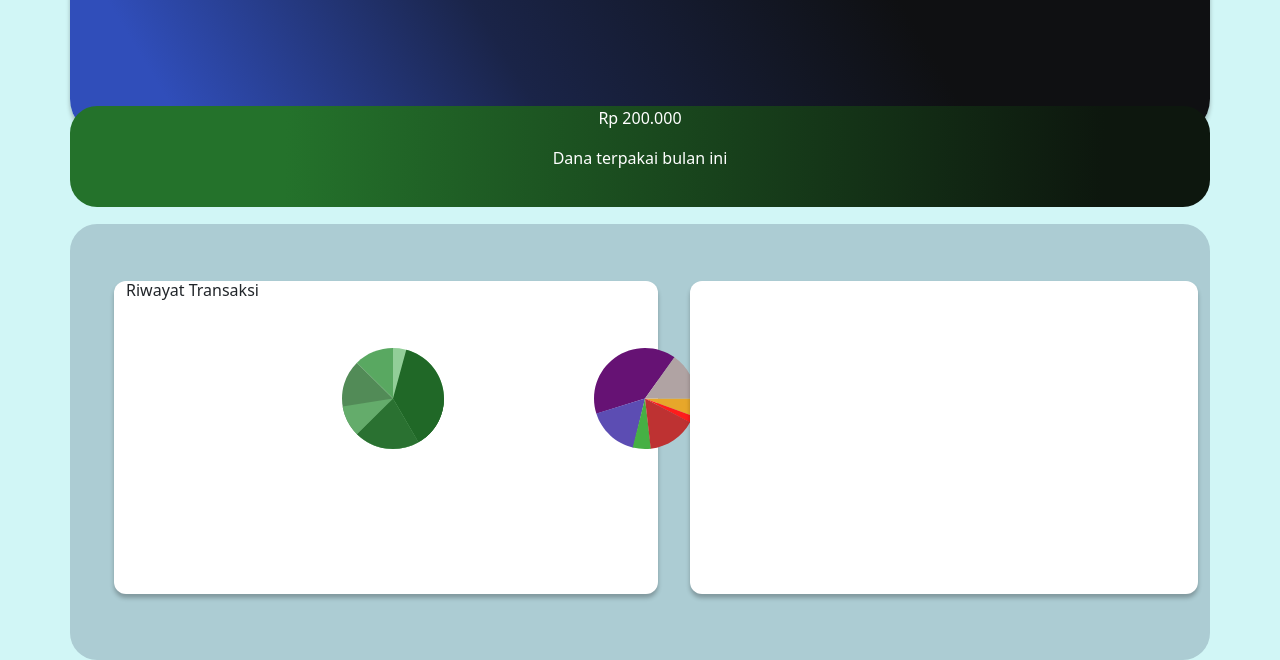
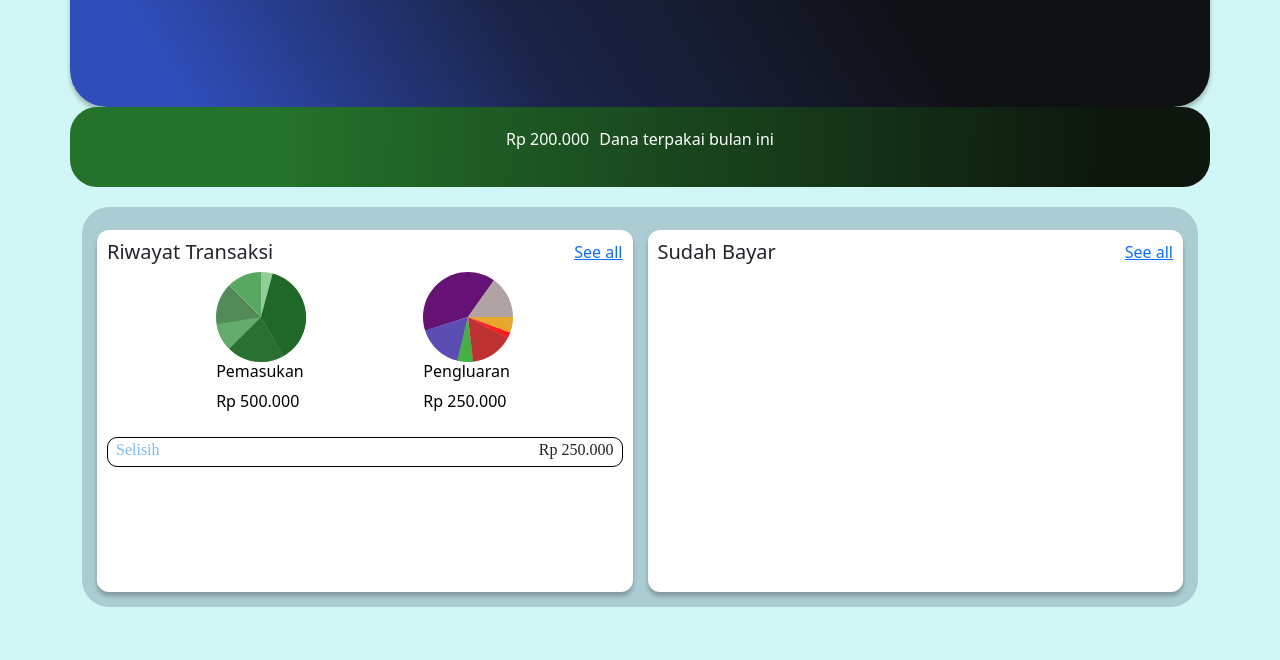
Before and after one commit to rahmattulus/KasWoy, a plain HTML site: page landingPage.html in a window 1280 px wide. Shown: the part 277-937 px from the top of the page. After the commit the page ends 884 px from the top, so only its background shows below. Drawn offline with nearby package versions, Linux system fonts and the light colour scheme.

Commit message:
progress

```diff
--- a/landingPage.html
+++ b/landingPage.html
@@ -1,84 +1,62 @@
 <!DOCTYPE html>
 <html lang="en">
+
 <head>
   <meta charset="UTF-8">
   <meta name="viewport" content="width=device-width, initial-scale=1.0">
   <title>Document</title>
-    <link href="https://cdn.jsdelivr.net/npm/bootstrap@5.3.1/dist/css/bootstrap.min.css" rel="stylesheet" integrity="sha384-4bw+/aepP/YC94hEpVNVgiZdgIC5+VKNBQNGCHeKRQN+PtmoHDEXuppvnDJzQIu9" crossorigin="anonymous">
-    <link rel="stylesheet" href="login.css">
+  <link href="https://cdn.jsdelivr.net/npm/bootstrap@5.3.1/dist/css/bootstrap.min.css" rel="stylesheet"
+    integrity="sha384-4bw+/aepP/YC94hEpVNVgiZdgIC5+VKNBQNGCHeKRQN+PtmoHDEXuppvnDJzQIu9" crossorigin="anonymous">
   <link rel="preconnect" href="https://fonts.googleapis.com">
   <link rel="preconnect" href="https://fonts.gstatic.com" crossorigin>
 </head>
 <style>
-  body{
+  body {
     background-color: #D1F6F6;
-}
-img {
-  width: 200px;
-  height: 100px;
+    margin: 0;
+
   }
 
-.satu{
-  width: 1205px;
-  height: 287px;
-  flex-shrink: 0;
+  @import url('https://fonts.googleapis.com/css2?family=Doppio+One&family=Inter&display=swap');
+
+  .satu {
     border-radius: 37px;
     background: linear-gradient(239deg, #0F1012 30.62%, #1A2448 63.11%, #304EBA 90.96%);
     box-shadow: 0px 4px 4px 0px rgba(0, 0, 0, 0.25);
     color: white;
-  text-align: center;
   }
 
-.dua{
-  margin-top: -30px;
-  width: 1206px;
-  height: 101px;
+  .dua {
     flex-shrink: 0;
     border-radius: 27px;
     background: linear-gradient(271deg, #0D170E 9.42%, #24722B 81.06%);
     color: white;
-  text-align: center;
+    gap: 10px;
   }
 
-.tiga{
-  margin-top: 17px;
-  width: 1206px;
-  height: 436px;
-  display: flex;
+  .tiga {
+    margin-top: 20px;
     border-radius: 27px;
     background: #ACCCD3;
+    padding: 15px;
+    gap: 15px;
   }
 
-.empat{
-    margin-top: 57px;
-    margin-left: 32px;
-    width: 544px;
-    height: 313px;
-    display: flex;
+  .empat {
     border-radius: 12px;
+    padding: 10px;
     background: #FFF;
     box-shadow: 0px 4px 4px 0px rgba(0, 0, 0, 0.25);
   }
 
-.diag1{
-    margin-top: 67px;
-    margin-bottom: 145px;
-    margin-left: 70px;
-    margin-right: 372;
-    width: 102px;
-    height: 101px;
+  #selisih {
+    border: 1px solid black;
+    border-radius: 10px;
+    font-family: 'Doppio One';
+    flex-shrink: 0;
   }
 
-.diag2{
-    margin-top: 67px;
-    margin-bottom: 141px;
-    margin-left: 150px;
-    margin-right: 82px;
-    width: 102px;
-    height: 101px;
-}
-
-.text1{
+  .text1 {
     display: flex;
     width: 146px;
     height: 21px;
@@ -86,102 +64,154 @@ flex-direction: column;
     justify-content: flex-end;
     flex-shrink: 0;
   }
+</style>
 
-text2{
-    margin-top: 104px;
-    margin-bottom: 162px;
-    margin-left: 450px;
-    margin-right: 703px;
-    display: flex;
-width: 52px;
-height: 21px;
-flex-direction: column;
-justify-content: center;
-flex-shrink: 0;
-}
-</style>
 <body>
   <nav class="navbar navbar-lg navbar-light">
-        <div class="container">
-          <a class="navbar-brand" href="#">
-            <img style="margin-left: -15rem";  src="img/KAS WOY 1;2-01.png" alt="">
-          </a>
+    <div class="container d-flex justify-content-between align-items-center">
       <button class="navbar-toggler" type="button" data-bs-toggle="offcanvas" data-bs-target="#offcanvasNav">
         <span class="navbar-toggler-icon"></span>
       </button>
+      <div class="d-flex align-items-center">
+        <div class="text-end me-2">
+            <p class="m-0">Nama</p>
+            <p class="m-0">XI PPLG 1</p>
+        </div>
+        <img src="img/profile.png" alt="">
+    </div>
     </div>
   </nav>
 
   <div class="offcanvas offcanvas-start" tabindex="-1" id="offcanvasNav">
     <div class="offcanvas-header">
-          <img src="img/KAS WOY 1;2-01.png" alt="Kas Woy1">
+      <img src="img/KAS WOY 1;2-01.png" alt="Kas Woy1" style="width: 40%;">
     </div>
-        <div style="margin-right: -15rem";class="offcanvas-body" style="opacity: 0.7;">
+    <div style="margin-right: -15rem" class="offcanvas-body" style="opacity: 0.7;">
       <ul class="navbar-nav">
-            <li class="nav-item"><a class="nav-link" href="#">Beranda</a></li>
-            <li class="nav-item"><a class="nav-link" href="#">Riwayat Transaksi</a></li>
-            <li class="nav-item"><a class="nav-link" href="#">Sudah Bayar</a></li>
-            <li class="nav-item"><a class="nav-link" href="#">Cek Tagihan</a></li>
+        <li class="nav-item"><a class="nav-link" href="landingPage.html">Beranda</a></li>
+        <li class="nav-item"><a class="nav-link" href="riwayattransaksi.html">Riwayat Transaksi</a></li>
+        <li class="nav-item"><a class="nav-link" href="listPeserta.html">Sudah Bayar</a></li>
+        <li class="nav-item"><a class="nav-link" href="DataTagihan.html">Cek Tagihan</a></li>
       </ul>
 
       <button type="button" class="btn btn-primary">
-              <svg xmlns="http://www.w3.org/2000/svg" width="16" height="16" fill="currentColor" class="bi bi-box-arrow-in-left" viewBox="0 0 16 16">
-                <path fill-rule="evenodd" d="M10 3.5a.5.5 0 0 0-.5-.5h-8a.5.5 0 0 0-.5.5v9a.5.5 0 0 0 .5.5h8a.5.5 0 0 0 .5-.5v-2a.5.5 0 0 1 1 0v2A1.5 1.5 0 0 1 9.5 14h-8A1.5 1.5 0 0 1 0 12.5v-9A1.5 1.5 0 0 1 1.5 2h8A1.5 1.5 0 0 1 11 3.5v2a.5.5 0 0 1-1 0v-2z"/>
-                <path fill-rule="evenodd" d="M4.146 8.354a.5.5 0 0 1 0-.708l3-3a.5.5 0 1 1 .708.708L5.707 7.5H14.5a.5.5 0 0 1 0 1H5.707l2.147 2.146a.5.5 0 0 1-.708.708l-3-3z"/>
+        <svg xmlns="http://www.w3.org/2000/svg" width="16" height="16" fill="currentColor"
+          class="bi bi-box-arrow-in-left" viewBox="0 0 16 16">
+          <path fill-rule="evenodd"
+            d="M10 3.5a.5.5 0 0 0-.5-.5h-8a.5.5 0 0 0-.5.5v9a.5.5 0 0 0 .5.5h8a.5.5 0 0 0 .5-.5v-2a.5.5 0 0 1 1 0v2A1.5 1.5 0 0 1 9.5 14h-8A1.5 1.5 0 0 1 0 12.5v-9A1.5 1.5 0 0 1 1.5 2h8A1.5 1.5 0 0 1 11 3.5v2a.5.5 0 0 1-1 0v-2z" />
+          <path fill-rule="evenodd"
+            d="M4.146 8.354a.5.5 0 0 1 0-.708l3-3a.5.5 0 1 1 .708.708L5.707 7.5H14.5a.5.5 0 0 1 0 1H5.707l2.147 2.146a.5.5 0 0 1-.708.708l-3-3z" />
         </svg>
         Keluar
       </button>
     </div>
   </div>
+
+  <div class="">
+    <div class="satu  container-md d-flex justify-content-center align-items-center" style="height: 40vh;">
+      <div class="">
+        <p>Saldo</p>
+        <h2>Rp 500.000</h2>
+      </div>
     </div>
 
-      <div class="satu  container-md">
-        <p class="text2">Saldo</p>
-        <p>Rp 500.000</p>
-      </div>
-
-      <div  class="dua container-md">
+    <div class="dua container-md d-flex justify-content-center align-items-center" style="height: 10vh;">
       <p>Rp 200.000</p>
       <p>Dana terpakai bulan ini</p>
     </div>
-
-      <div class="tiga container-md">
-        <div class="empat container-sm">
-          <p class="text1">Riwayat Transaksi</p>
-            <div class="diag1">
-              <svg xmlns="http://www.w3.org/2000/svg" width="102" height="101" viewBox="0 0 102 101" fill="none">
-                <path d="M102 50.5C102 58.8048 99.9316 66.9814 95.978 74.3055C92.0244 81.6297 86.3076 87.8753 79.3341 92.4892C72.3605 97.1031 64.3455 99.9428 55.9989 100.757C47.6523 101.571 39.2317 100.334 31.4831 97.1559C23.7346 93.9778 16.8971 88.9565 11.5765 82.5369C6.25581 76.1172 2.61617 68.4973 0.979951 60.3521C-0.656272 52.2069 -0.238575 43.7878 2.19604 35.8406C4.63066 27.8935 9.00705 20.6635 14.9376 14.7911L51 50.5H102Z" fill="#2A7131" fill-opacity="0.81"/>
-                <path d="M51 0C59.1978 9.67996e-08 67.2748 1.95682 74.5466 5.70463C81.8184 9.45244 88.0706 14.8808 92.7734 21.5297C97.4763 28.1786 100.491 35.8521 101.563 43.8999C102.634 51.9477 101.73 60.1327 98.9283 67.7613C96.1262 75.3898 91.5083 82.2371 85.4658 87.7228C79.4233 93.2086 72.1343 97.1712 64.2165 99.2748C56.2988 101.378 47.9856 101.561 39.9813 99.8073C31.9771 98.0535 24.5178 94.4149 18.2356 89.2L51 50.5V0Z" fill="#92CE98"/>
-                <path d="M76.5251 94.2199C66.8046 99.7843 55.5013 102.017 44.3686 100.571C33.236 99.1257 22.8962 94.0826 14.9534 86.2246L51 50.5L76.5251 94.2199Z" fill="#2A7131"/>
-                <path d="M102 50.5C102 57.9917 100.317 65.3895 97.072 72.1573C93.8273 78.9251 89.1026 84.8933 83.2402 89.6292L51 50.5H102Z" fill="#206827"/>
-                <path d="M64.2877 1.74414C74.0261 4.34643 82.7666 9.74975 89.4038 17.2708C96.0409 24.7919 100.277 34.0929 101.575 43.9977C102.874 53.9026 101.178 63.9663 96.7002 72.9163C92.2228 81.8664 85.1656 89.3007 76.4212 94.2792L51 50.5L64.2877 1.74414Z" fill="#206827"/>
-                <path d="M14.9376 86.2089C7.36704 78.7126 2.37101 69.0473 0.657453 58.5826L51 50.5L14.9376 86.2089Z" fill="#64AC6B"/>
-                <path d="M51 0C44.3026 -7.90829e-08 37.6707 1.30622 31.4831 3.84408C25.2955 6.38195 19.6733 10.1018 14.9376 14.7911L51 50.5V0Z" fill="#59A861"/>
-              </svg>
   </div>
 
-            <div class="diag2">
-              <svg xmlns="http://www.w3.org/2000/svg" width="102" height="101" viewBox="0 0 102 101" fill="none">
-                <path d="M102 50.5C102 56.4412 100.941 62.3358 98.8724 67.9126L51 50.5H102Z" fill="#E7A72A"/>
-                <path d="M2.41547 65.8574C-0.840425 55.7581 -0.803918 44.9002 2.51982 34.8226C5.84356 24.7449 12.2859 15.9586 20.934 9.70877C29.5821 3.45891 39.9972 0.0624998 50.7034 0.000853777C61.4097 -0.0607922 71.864 3.21545 80.5849 9.3653L51 50.5L2.41547 65.8574Z" fill="#661274"/>
-                <path d="M98.871 67.9165C98.0332 70.1742 97.0336 72.3697 95.8799 74.4864L51 50.5L98.871 67.9165Z" fill="#FF1C1C"/>
-                <path d="M2.32114 65.5617C4.96801 73.9494 9.77948 81.508 16.28 87.4905C22.7806 93.473 30.7452 97.6722 39.3867 99.6733L51 50.5L2.32114 65.5617Z" fill="#5C4DB3"/>
-                <path d="M57.0454 100.644C50.917 101.368 44.7067 100.985 38.7165 99.5134L51 50.5L57.0454 100.644Z" fill="#46B044"/>
-                <path d="M96.0491 74.1733C92.1625 81.4251 86.5489 87.6293 79.6947 92.2484C72.8405 96.8675 64.9524 99.7624 56.7135 100.682L51 50.5L96.0491 74.1733Z" fill="#BE3232"/>
-                <path d="M80.4002 9.2357C87.0781 13.9008 92.526 20.0866 96.285 27.2721C100.044 34.4577 102.004 42.4325 102 50.5249L51 50.5L80.4002 9.2357Z" fill="#B0A3A3"/>
+
+  <div class="container ">
+    <!-- Riwayat -->
+    <div class="tiga row g-2 justify-content-evenly mx-auto" style="height: 50vh;">
+      <div class="empat col-md col-12" style="background-color: white; border-radius: 12px;">
+        <div class="d-flex justify-content-between align-items-center">
+          <h5 class="m-0">Riwayat Transaksi</h5>
+          <a href="riwayattransaksi.html">See all</a>
+        </div>
+        <table class="table table-borderless mb-0 ">
+          <tr class="d-flex justify-content-evenly">
+            <td>
+              <svg xmlns="http://www.w3.org/2000/svg" width="90" height="90" viewBox="0 0 90 90" fill="none">
+                <path
+                  d="M90 45C90 52.4003 88.1749 59.6864 84.6865 66.2129C81.198 72.7393 76.1538 78.3047 70.0007 82.4161C63.8475 86.5275 56.7754 89.058 49.4108 89.7833C42.0461 90.5087 34.6162 89.4065 27.7792 86.5746C20.9423 83.7426 14.9092 79.2682 10.2145 73.5477C5.51983 67.8272 2.30839 61.0372 0.864663 53.7791C-0.579063 46.521 -0.210507 39.0188 1.93768 31.9372C4.08588 24.8556 7.94739 18.413 13.1802 13.1802L45 45H90Z"
+                  fill="#2A7131" fill-opacity="0.81" />
+                <path
+                  d="M45 0C52.2334 8.62571e-08 59.3602 1.7437 65.7764 5.08333C72.1927 8.42297 77.7094 13.2601 81.8589 19.1849C86.0085 25.1096 88.6687 31.9474 89.614 39.1187C90.5594 46.2901 89.7621 53.5836 87.2897 60.3813C84.8172 67.179 80.7426 73.2805 75.411 78.1689C70.0794 83.0572 63.6479 86.5882 56.6616 88.4627C49.6754 90.3372 42.3402 90.5 35.2777 88.9372C28.2151 87.3744 21.6334 84.1321 16.0902 79.4851L45 45V0Z"
+                  fill="#92CE98" />
+                <path
+                  d="M67.5222 83.9583C58.9452 88.9167 48.9717 90.9062 39.1488 89.618C29.3259 88.3298 20.2026 83.836 13.1942 76.8338L45 45L67.5222 83.9583Z"
+                  fill="#2A7131" />
+                <path
+                  d="M90 45C90 51.6758 88.5147 58.2679 85.6517 64.2986C82.7888 70.3293 78.6199 75.6475 73.4473 79.8676L45 45H90Z"
+                  fill="#206827" />
+                <path
+                  d="M56.7244 1.55419C65.3172 3.87305 73.0293 8.68789 78.8857 15.3898C84.742 22.0918 88.4795 30.3798 89.6254 39.2059C90.7714 48.032 89.2744 56.9997 85.3237 64.9749C81.373 72.9502 75.1461 79.5749 67.4305 84.0112L45 45L56.7244 1.55419Z"
+                  fill="#206827" />
+                <path d="M13.1802 76.8198C6.50033 70.1399 2.09207 61.5273 0.580106 52.2023L45 45L13.1802 76.8198Z"
+                  fill="#64AC6B" />
+                <path
+                  d="M45 0C39.0905 -7.04699e-08 33.2389 1.16396 27.7792 3.42542C22.3196 5.68688 17.3588 9.00156 13.1802 13.1802L45 45V0Z"
+                  fill="#59A861" />
               </svg>
+              <!-- <img src="" alt=""> -->
+              <div class="masuk m-0">
+                <h6>Pemasukan</h6>
+                <p>Rp 500.000</p>
+              </div>
+            </td>
+            <td>
+              <svg xmlns="http://www.w3.org/2000/svg" width="90" height="90" viewBox="0 0 90 90" fill="none">
+                <path d="M90 45C90 50.2941 89.0658 55.5467 87.2404 60.5162L45 45H90Z" fill="#E7A72A" />
+                <path
+                  d="M2.1313 58.6848C-0.741552 49.6854 -0.709339 40.0101 2.22337 31.03C5.15608 22.05 10.8405 14.2206 18.4712 8.65138C26.1018 3.0822 35.2917 0.0556929 44.7383 0.000760791C54.185 -0.0541713 63.4094 2.86525 71.1043 8.34532L45 45L2.1313 58.6848Z"
+                  fill="#661274" />
+                <path d="M87.2391 60.5197C86.4999 62.5315 85.6179 64.4879 84.5999 66.374L45 45L87.2391 60.5197Z"
+                  fill="#FF1C1C" />
+                <path
+                  d="M2.04806 58.4213C4.38354 65.8955 8.62896 72.6309 14.3647 77.9618C20.1005 83.2927 27.1281 87.0347 34.753 88.8178L45 45L2.04806 58.4213Z"
+                  fill="#5C4DB3" />
+                <path d="M50.3341 89.6827C44.9268 90.3283 39.4471 89.9869 34.1616 88.6753L45 45L50.3341 89.6827Z"
+                  fill="#46B044" />
+                <path
+                  d="M84.7492 66.095C81.3198 72.557 76.3667 78.0855 70.3189 82.2015C64.271 86.3176 57.3109 88.8971 50.0414 89.7167L45 45L84.7492 66.095Z"
+                  fill="#BE3232" />
+                <path
+                  d="M70.9414 8.22983C76.8336 12.3868 81.6406 17.8989 84.9573 24.3019C88.2741 30.7049 90.0035 37.8111 90 45.0222L45 45L70.9414 8.22983Z"
+                  fill="#B0A3A3" />
+              </svg>
+              <div class="keluar m-0">
+                <h6>Pengluaran</h6>
+                <p>Rp 250.000</p>
+              </div>
+            </td>
+          </tr>
+        </table>
+        <div class="d-flex justify-content-between mx-auto" id="selisih" style="max-height: 30px;">
+          <p class="ms-2" style="color: #7ABAF5;">Selisih</p>
+          <p class="me-2">Rp 250.000</p>
         </div>
       </div>
 
-        <div class="empat container-sm">
+      <!-- list -->
+      <div class="empat col-md col-12" style="background-color: white; border-radius: 12px;">
 
-        <div>
+        <div class="d-flex justify-content-between align-items-center">
+          <h5 class="m-0">Sudah Bayar</h5>
+          <a href="listPeserta.html">See all</a>
+        </div>
 
+        <div class="container list d-flex justify-content-center align-items-center">
+
+        </div>
       </div>
     </div>
   </div>
 
 
 </body>
-<script src="https://cdn.jsdelivr.net/npm/bootstrap@5.3.1/dist/js/bootstrap.bundle.min.js" integrity="sha384-HwwvtgBNo3bZJJLYd8oVXjrBZt8cqVSpeBNS5n7C8IVInixGAoxmnlMuBnhbgrkm" crossorigin="anonymous"></script>
+<script src="https://cdn.jsdelivr.net/npm/bootstrap@5.3.1/dist/js/bootstrap.bundle.min.js"
+  integrity="sha384-HwwvtgBNo3bZJJLYd8oVXjrBZt8cqVSpeBNS5n7C8IVInixGAoxmnlMuBnhbgrkm" crossorigin="anonymous"></script>
+
 </html>
```
Also changed, not shown: DataTagihan.html (+9 -21 lines), listPeserta.html (+145 -63 lines), riwayattransaksi.html (+12 -5 lines). Lines whose indentation alone changed are shown as unchanged.
